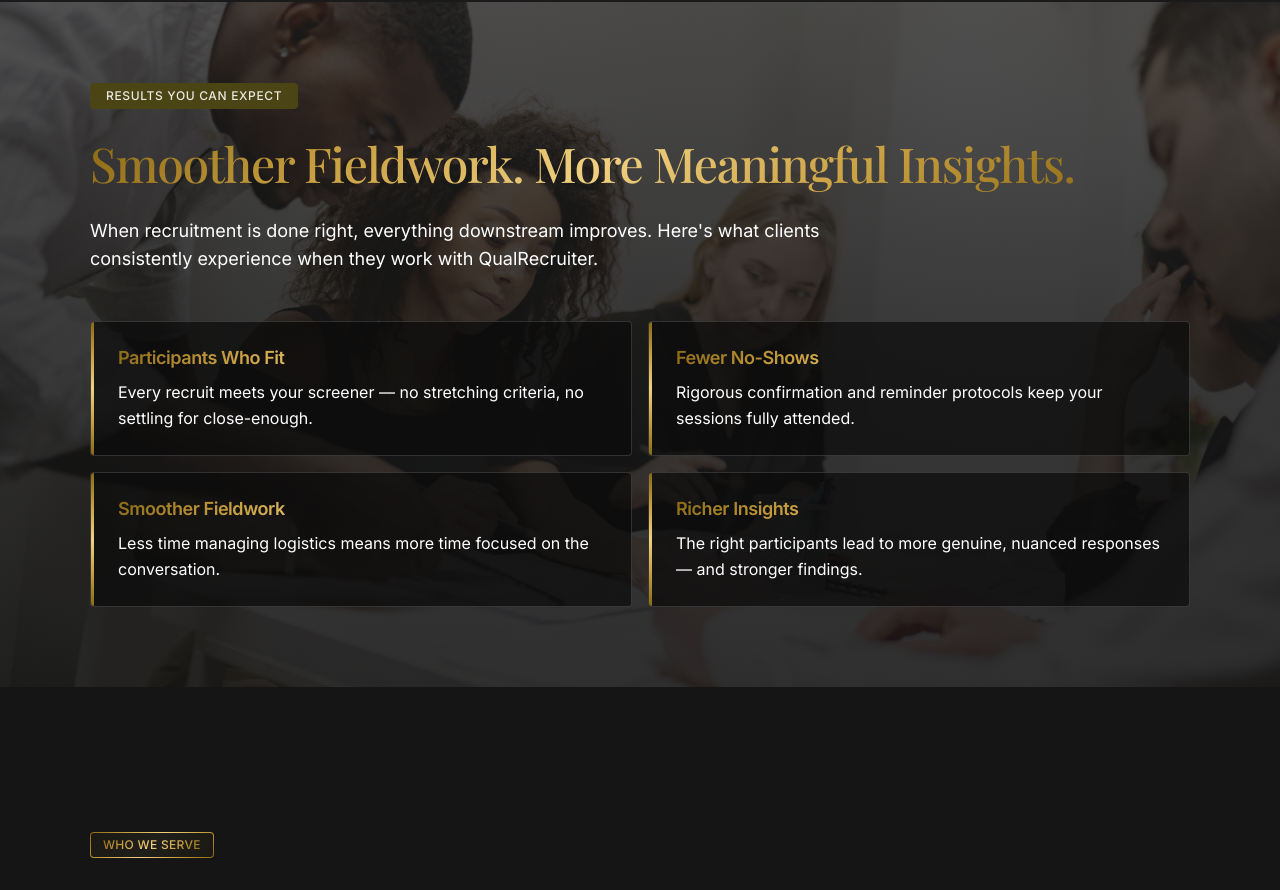
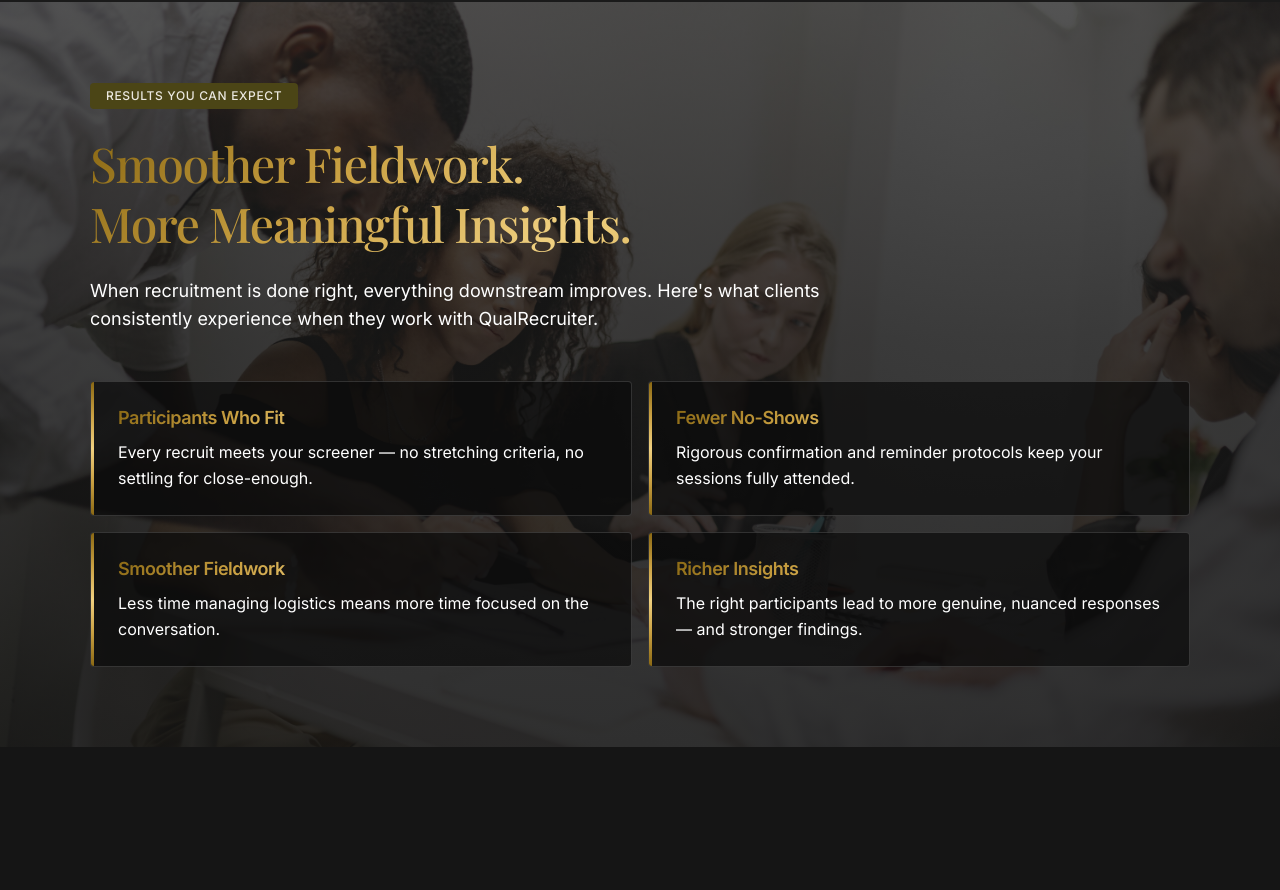
Before and after one commit to LeonidYezerskyi/qualrecruiter, a Next.js app: page / in a window 1280 px wide. Shown: the part 4010-4900 px from the top of the page. Built offline with nearby package versions, Linux system fonts and the light colour scheme; no server answers.

Commit message:
Small changes with section's titles

```diff
--- a/src/components/ResultsYouCanExpectSection.tsx
+++ b/src/components/ResultsYouCanExpectSection.tsx
@@ -67,9 +67,11 @@ export function ResultsYouCanExpectSection() {
               </motion.div>
               <motion.h2
                 variants={item}
-                className={`${playfair.className} text-accent-gradient max-w-5xl text-pretty text-[2.75rem] font-medium leading-tight tracking-tight md:text-[3rem] xl:whitespace-nowrap`}
+                className={`${playfair.className} text-accent-gradient max-w-5xl text-pretty text-[2.75rem] font-medium leading-tight tracking-tight md:text-[3rem]`}
               >
-                Smoother Fieldwork. More Meaningful Insights.
+                Smoother Fieldwork.
+                <br />
+                More Meaningful Insights.
               </motion.h2>
               <motion.p
                 variants={item}
--- a/src/components/WhoWeServeSection.tsx
+++ b/src/components/WhoWeServeSection.tsx
@@ -58,7 +58,9 @@ export function WhoWeServeSection() {
             variants={item}
             className={`${playfair.className} text-accent-gradient max-w-4xl text-pretty text-[2.75rem] font-medium leading-tight tracking-tight md:text-[3rem]`}
           >
-            Built for Agencies, Brands, and Insights Teams
+            Built for Agencies,
+            <br />
+            Brands, and Insights Teams
           </motion.h2>
           <motion.p
             variants={item}
```
